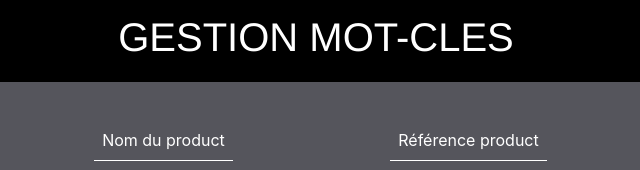
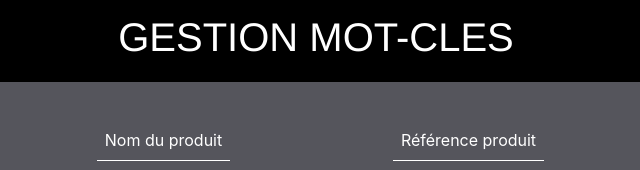
Before and after one commit to dmgumi/tp, a plain HTML site: page index.html in a window 1280 px wide. Shown: the top 170 px of the page, 324-964 px from the left. Drawn offline with Linux system fonts and the light colour scheme.

Commit message:
product -> produit

```diff
--- a/index.html
+++ b/index.html
@@ -15,7 +15,7 @@
             <section class="container w-50">
                   <form id="form" action="">
                         <div class="col-6">
-                              <label for="product">Nom du product</label>
+                              <label for="product">Nom du produit</label>
                               <input class="form-control my-1" type="text" id="product" name="product" />
                               <label for="brand">Marque</label>
                               <input class="form-control my-1" type="text" id="brand" name="brand" />
@@ -23,7 +23,7 @@
                               <input class="form-control my-1" type="text" id="model" name="model" />
                         </div>
                         <div class="col-6">
-                              <label for="ref">Référence product</label>
+                              <label for="ref">Référence produit</label>
                               <input class="form-control my-1" type="text" id="ref" name="ref" />
                               <label for="spec">Spécifications</label>
                               <input class="form-control my-1" type="text" id="spec" name="spec" />
```
Also changed, not shown: assets/js/main.js (line endings or trailing spaces), notes.txt (deleted).
